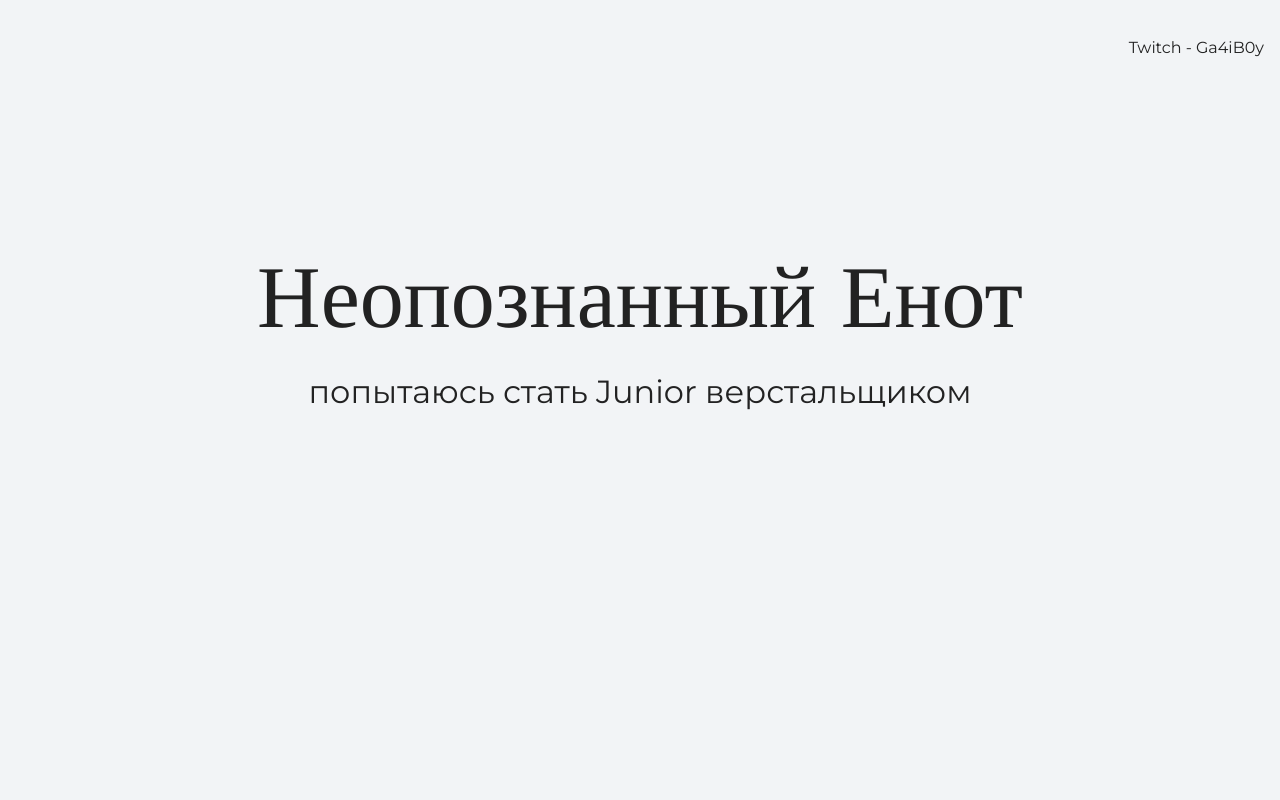
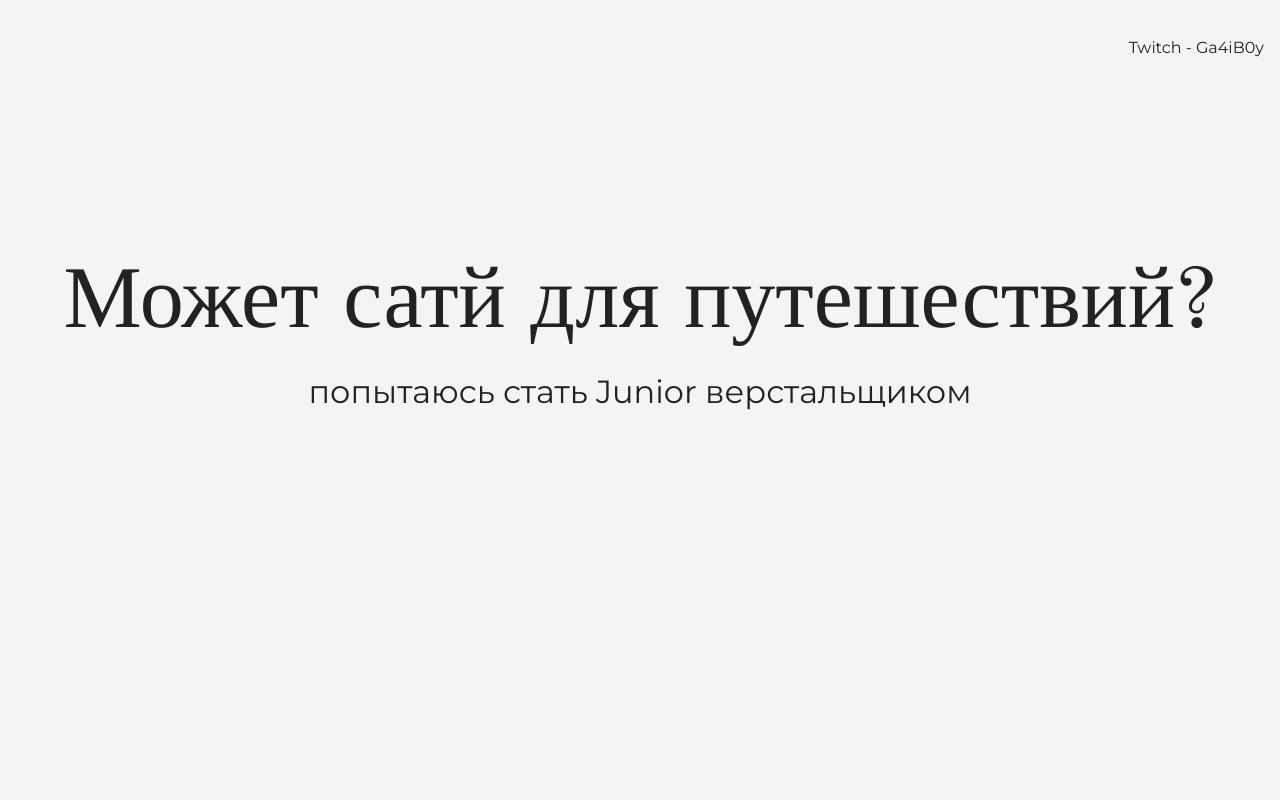
Before and after one commit to GachiB0y/my_site, a plain HTML site: page index.html in a window 1280 px wide. Shown: the top 800 px of the page. Drawn offline with nearby package versions, Linux system fonts and the light colour scheme.

Commit message:
изменил описания на главной страинце

```diff
--- a/index.html
+++ b/index.html
@@ -17,7 +17,7 @@
 
     <section class="hero-image">
 <div class="container">
-      <h1 class="heading">Неопознанный Енот</h1>
+      <h1 class="heading">Может сатй для путешествий?</h1>
       <p>попытаюсь стать Junior верстальщиком</p>
 </div>
     </section>
```
